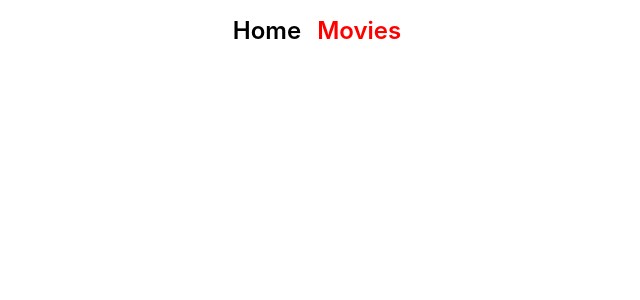
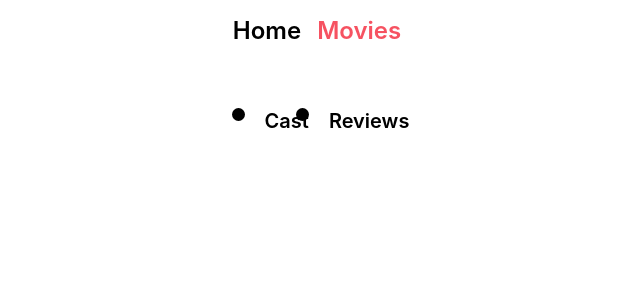
Before and after one commit to Saref111/goit-react-woolf-hw-05-movies, a React (Create React App) app: page /goit-react-woolf-hw-05-movies/movies in a window 1280 px wide. Shown: the top 300 px of the page, without its empty margins (323-963 px from the left). Built offline with nearby package versions, Linux system fonts and the light colour scheme.

Commit message:
prototype sub nav

```diff
--- a/src/components/App.jsx
+++ b/src/components/App.jsx
@@ -1,6 +1,7 @@
 import React, { Suspense } from 'react';
 import { Home } from 'pages/Home/Home';
 import { MoviesDetails } from 'pages/MoviesDetails/MoviesDetails';
+import { Cast } from 'pages/Cast/Cast';
 import { Routes, Route } from 'react-router-dom';
 import { Header } from './Header/Header';
 
@@ -22,7 +23,7 @@ export const App = () => {
             <Route index element={<Home />} />
             <Route path="/movies" element={<MoviesDetails />} />
             <Route path="/movies/:movieId" element={<MoviesDetails />}>
-              <Route path="cast" element={<div>Cast</div>} />
+              <Route path="cast" element={<Cast/>} />
               <Route path="reviews" element={<div>Reviews</div>} />
             </Route>
           </Route>
--- a/src/components/Header/Header.module.scss
+++ b/src/components/Header/Header.module.scss
@@ -14,6 +14,6 @@
     transition: color 0.3s;
 
     &:global(.active) {
-        color: #f00;
+        color: #f65261;
     }
 }
--- a/src/pages/Cast/Cast.jsx
+++ b/src/pages/Cast/Cast.jsx
@@ -0,0 +1,3 @@
+export const Cast = () => {
+    return <h1>Cast</h1>;
+}
--- a/src/pages/MoviesDetails/MoviesDetails.jsx
+++ b/src/pages/MoviesDetails/MoviesDetails.jsx
@@ -1,5 +1,5 @@
 import React, { useEffect, useState } from 'react';
-import { Outlet } from 'react-router-dom';
+import { NavLink, Outlet } from 'react-router-dom';
 import { useParams } from 'react-router-dom';
 import { fetchMovieDetails } from 'services/api';
 import css from './MoviesDetails.module.scss';
@@ -37,6 +37,14 @@ export const MoviesDetails = () => {
           </div>
         </section>
       )}
+      <ul className={css.subNav}>
+        <li>
+          <NavLink className={css.subNavLink} to={`/movies/${movieId}/cast`}>Cast</NavLink>
+        </li>
+        <li>
+            <NavLink className={css.subNavLink} to={`/movies/${movieId}/reviews`}>Reviews</NavLink>
+        </li>
+      </ul>
       <Outlet />
     </div>
   );
--- a/src/pages/MoviesDetails/MoviesDetails.module.scss
+++ b/src/pages/MoviesDetails/MoviesDetails.module.scss
@@ -2,3 +2,21 @@
     display: flex;
     gap: 50px;
 }
+
+.subNav {
+    display: flex;
+    gap: 20px;
+    margin-bottom: 20px;
+}
+
+.subNavLink {
+    color: #000;
+    text-decoration: none;
+    font-size: 20px;
+    font-weight: 600;
+    cursor: pointer;
+
+    &:global(.active) {
+        color: #f65261;
+    }
+}
```
